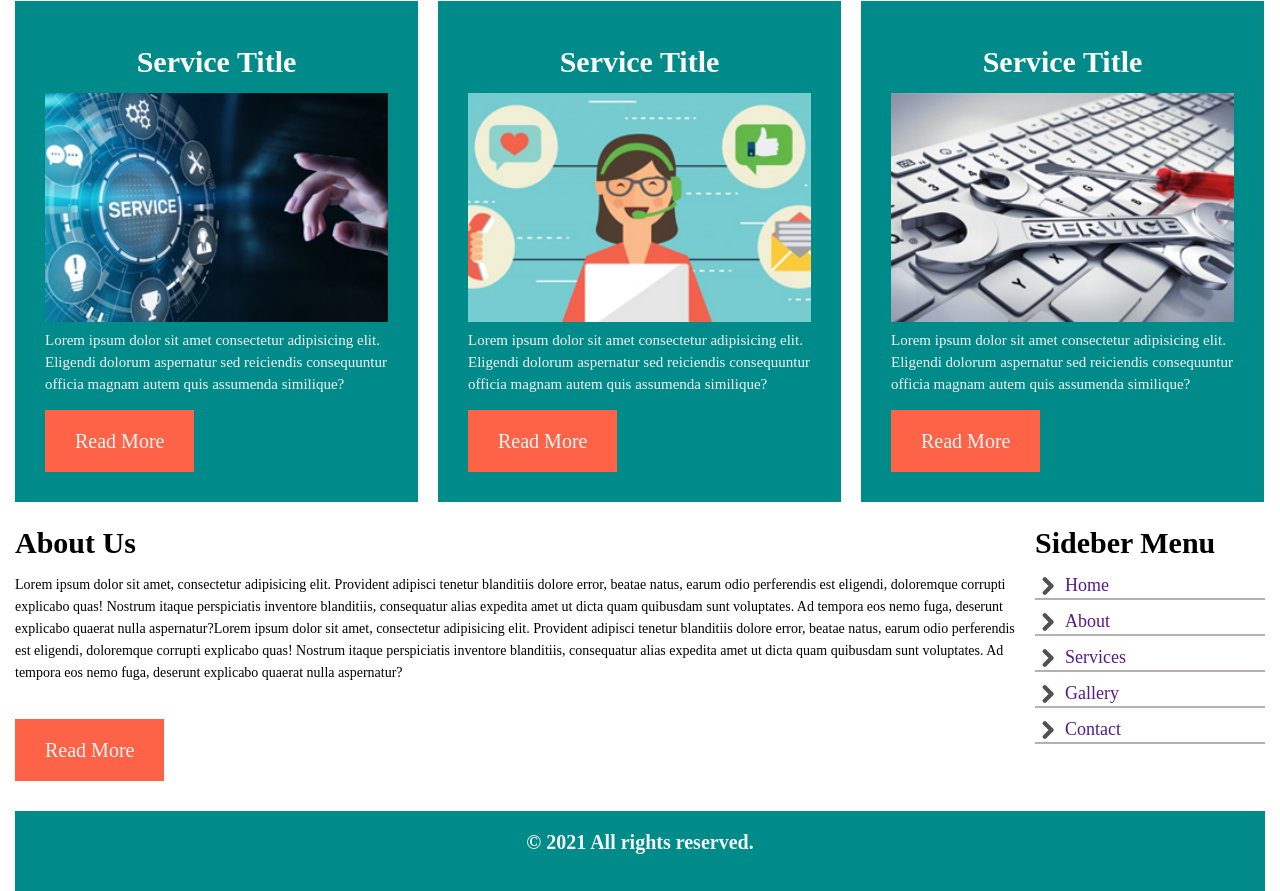
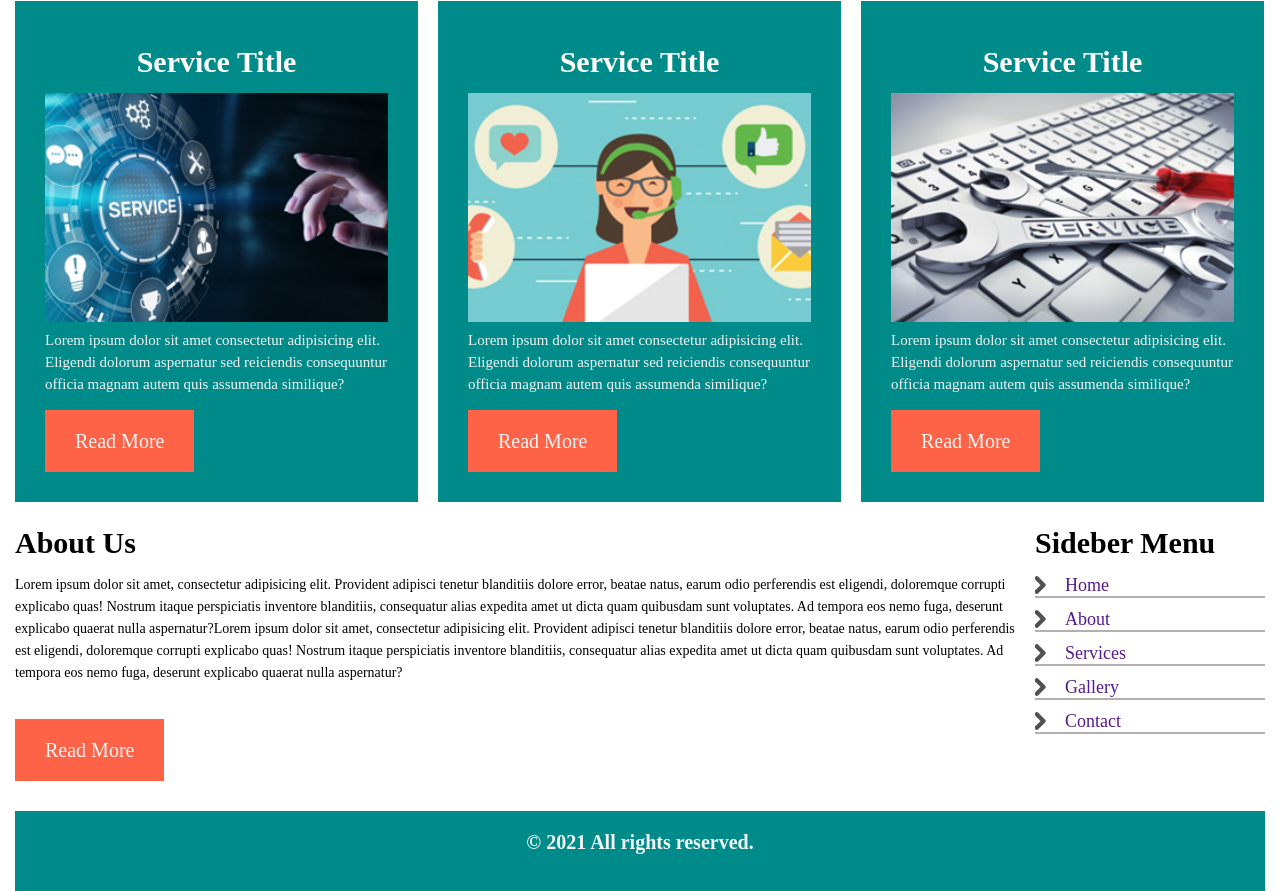
Before and after one commit to EshrakRahman/Simple-project, a plain HTML site: page index.html in a window 1280 px wide. Shown: the part 594-1485 px from the top of the page. Drawn offline with Linux system fonts and the light colour scheme.

Commit message:
minor changes

```diff
--- a/css/style.css
+++ b/css/style.css
@@ -142,13 +142,14 @@ img{
     background-repeat: no-repeat;
     margin-bottom: 10px;
     border-bottom: 2px solid rgb(180, 176, 176);
-
+    background-position: -8px -1px;
 
 }
 .about-menu ul li a{
     text-decoration: none;
     font-size: 18px;
     padding-left: 30px;
+    display: block;
 }
 .about-menu ul li a:hover{
     color: tomato;
```
